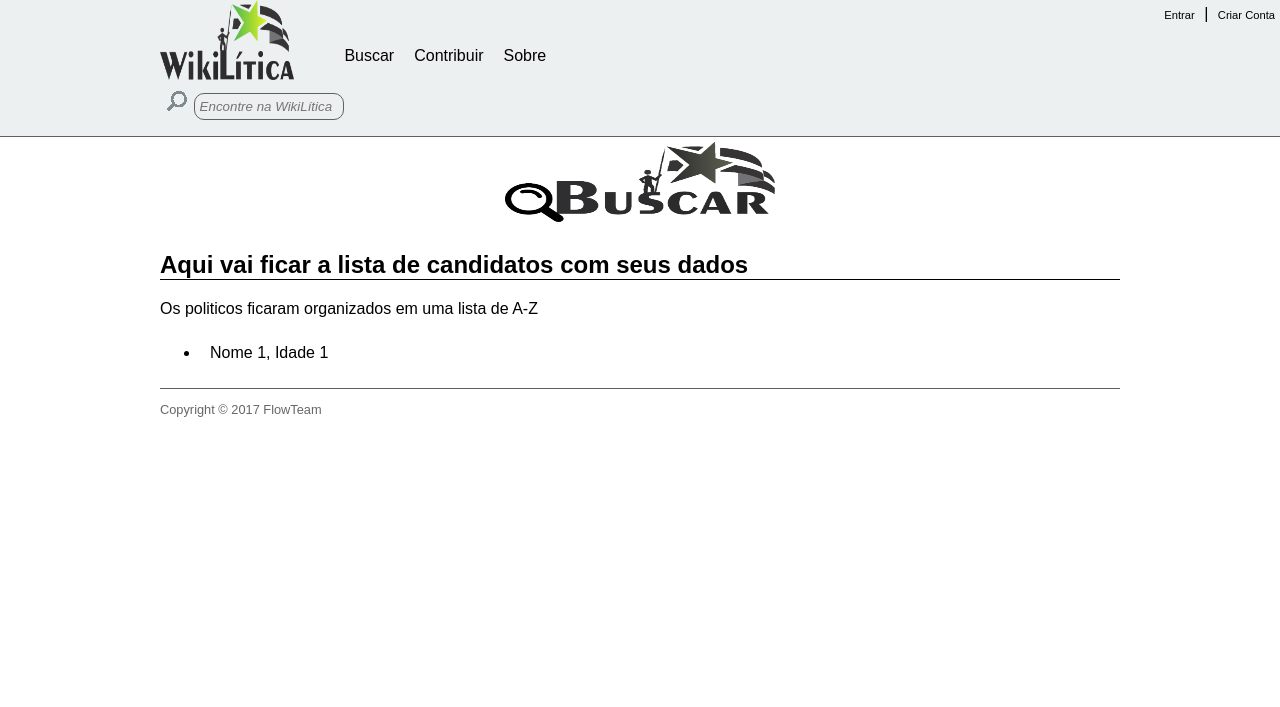
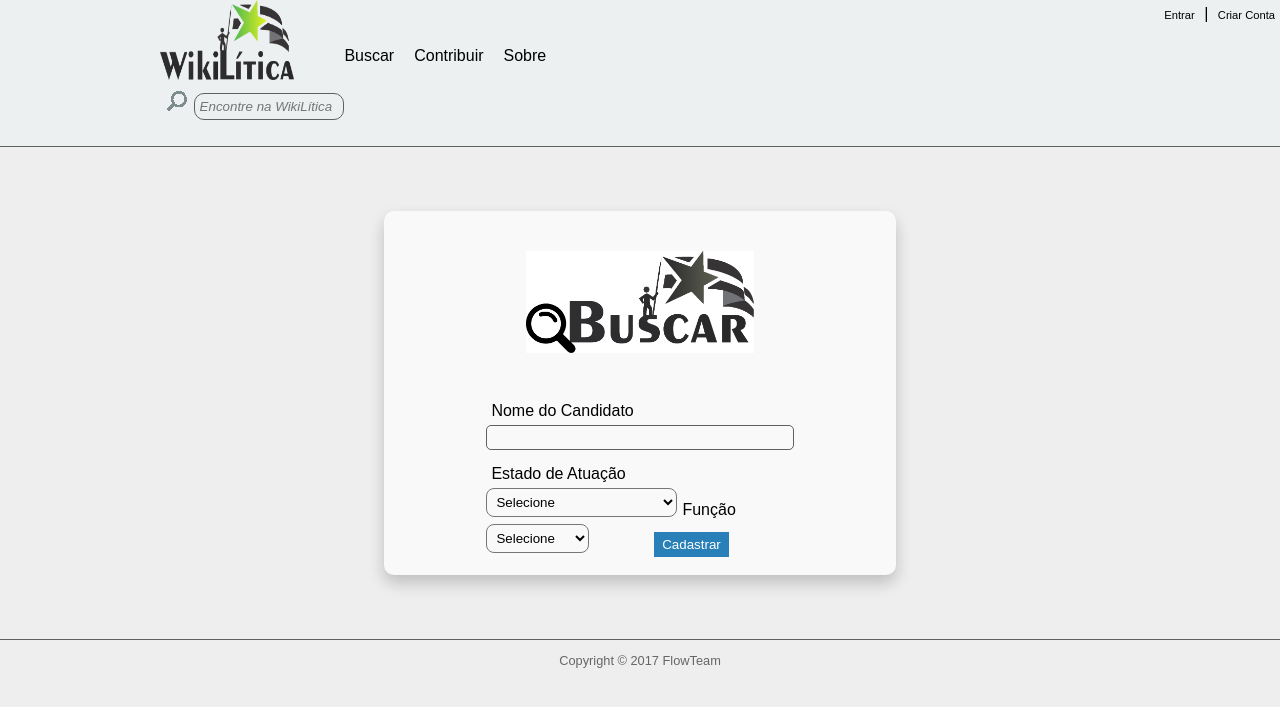
Before and after one commit to arthurfalcao/wikilitica, a PHP site: page /templates/mostrar_lista.php in a window 1280 px wide. Shown: the top 707 px of the page. Run offline with PHP 8.4, Linux system fonts and the light colour scheme; data comes from the database, SQL or seed files in the repository.

Commit message:
tela de busca

```diff
--- a/templates/mostrar_lista.php
+++ b/templates/mostrar_lista.php
@@ -1,22 +1,51 @@
+<?php
+  require_once 'config.php';
+
+  $SQL = "SELECT * FROM ESTADO";
+  $stmt = $conn->prepare($SQL);
+  $stmt->execute();
+ ?>
+
+
 <!DOCTYPE html>
 <html lang="pt-br">
 <head>
 	<meta charset="UTF-8"/>
-	<title>WikiLítica</title>
-	<link rel="stylesheet" type="text/css" href="../static/css/regioes.css">
+	<title>Buscar</title>
+	<link rel="stylesheet" type="text/css" href="../static/css/login.css">
 	<link rel="stylesheet" type="text/css" href="../static/css/estilo.css">
 </head>
 <body>
 	<?php include "cabecalho.php" ?>
-	<div class="corpo" id="cabecalho">
-			<img    src="../static/img/buscar.png" alt="logo" height="80px" width="270px">
-		</div>
-	<div class="corpo" id="conteudo">
-			<h2>Aqui vai ficar a lista de candidatos com seus dados</h2>
-			<p>Os politicos ficaram organizados em uma lista de A-Z</p>
-			<ul class="lista">
-				<li><a href="candidato.php">Nome 1, Idade 1 </a></li>
-			</ul>
+	<div class ="caixa" id="cadastro_candidato">
+		<a href="./estado.html">
+		<img  class="imagemCaixa" src="../static/img/buscar.png" alt="logo">
+		</a>
+			<form class="cadastroEstilo" >
+				<label for="nome_candidato" class="l1">Nome do Candidato</label>
+				<input id ="nome_candidato" type="text" name="nome_candidato"><br>
+				<label class="l1">Estado de Atuação</label>
+				<select required class="l1" name="estado">
+        			<option>Selecione</option>
+        				<?php while($est = $stmt->fetch(PDO::FETCH_ASSOC)) { ?>
+          			<option value="<?php echo $est['ID_ESTADO'] ?>"><?php echo $est['NOME'] ?></option>
+       					<?php } ?>
+      			</select><br><br>
+      			<label for="funcao" class="l1">Função</label>
+					<select required class="l1" name="funcao" id="funcao">
+						<option value="selecione" selected="selected">Selecione</option>
+            			<option>Vereador</option>
+						<option>Prefeito</option>
+						<option>D.Estadual</option>
+						<option>D.Federal</option>
+						<option>Governador</option>
+						<option>Senador</option>
+						<option>Presidente</option>
+				 	</select><br><br>
+				 <button type="submit" class="bt" name="button">Cadastrar</button>
+			</form>
+			<br>
+	</div>
 	<?php include "rodape.php" ?>
 </body>
 </html>
```
